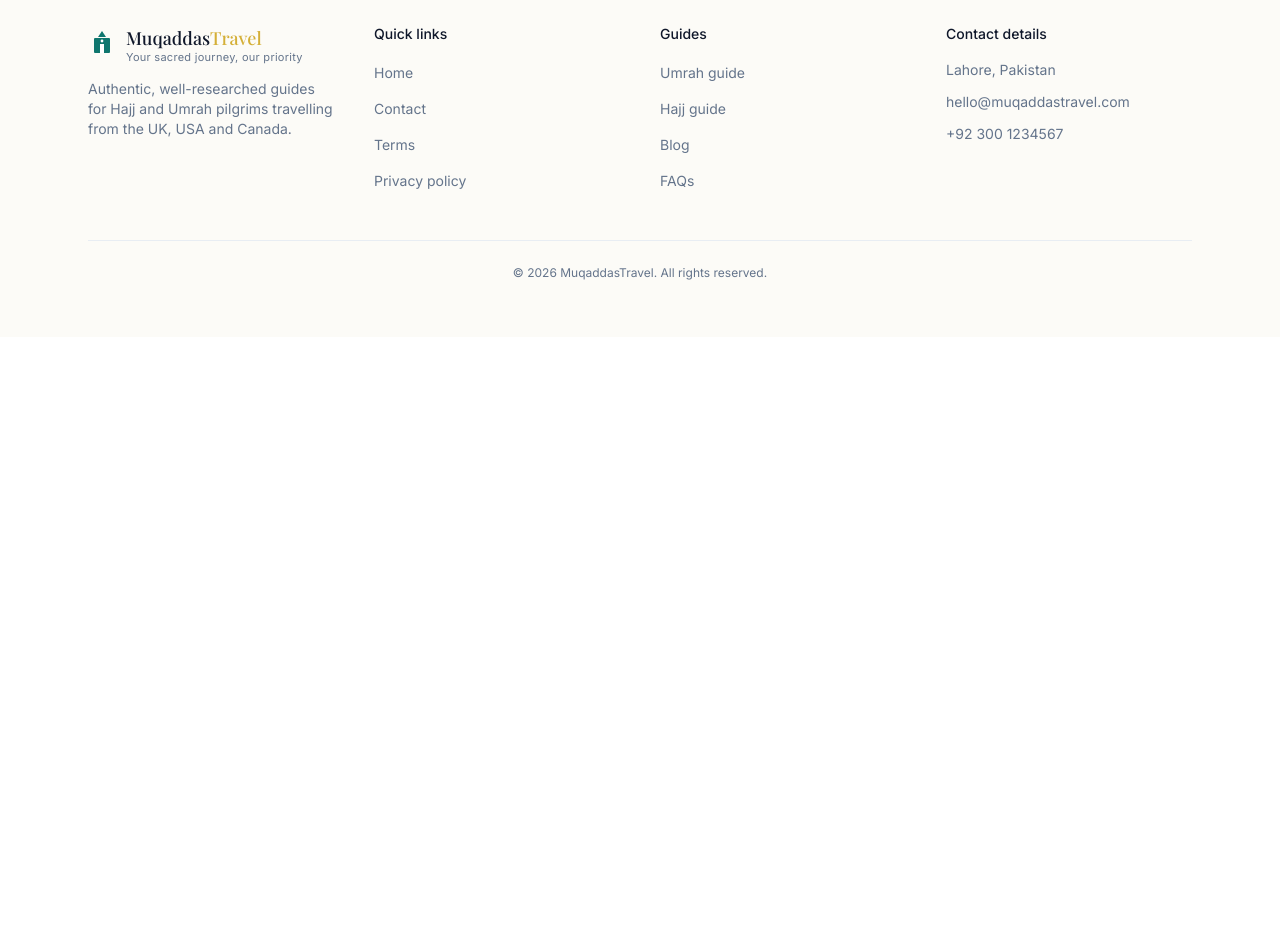
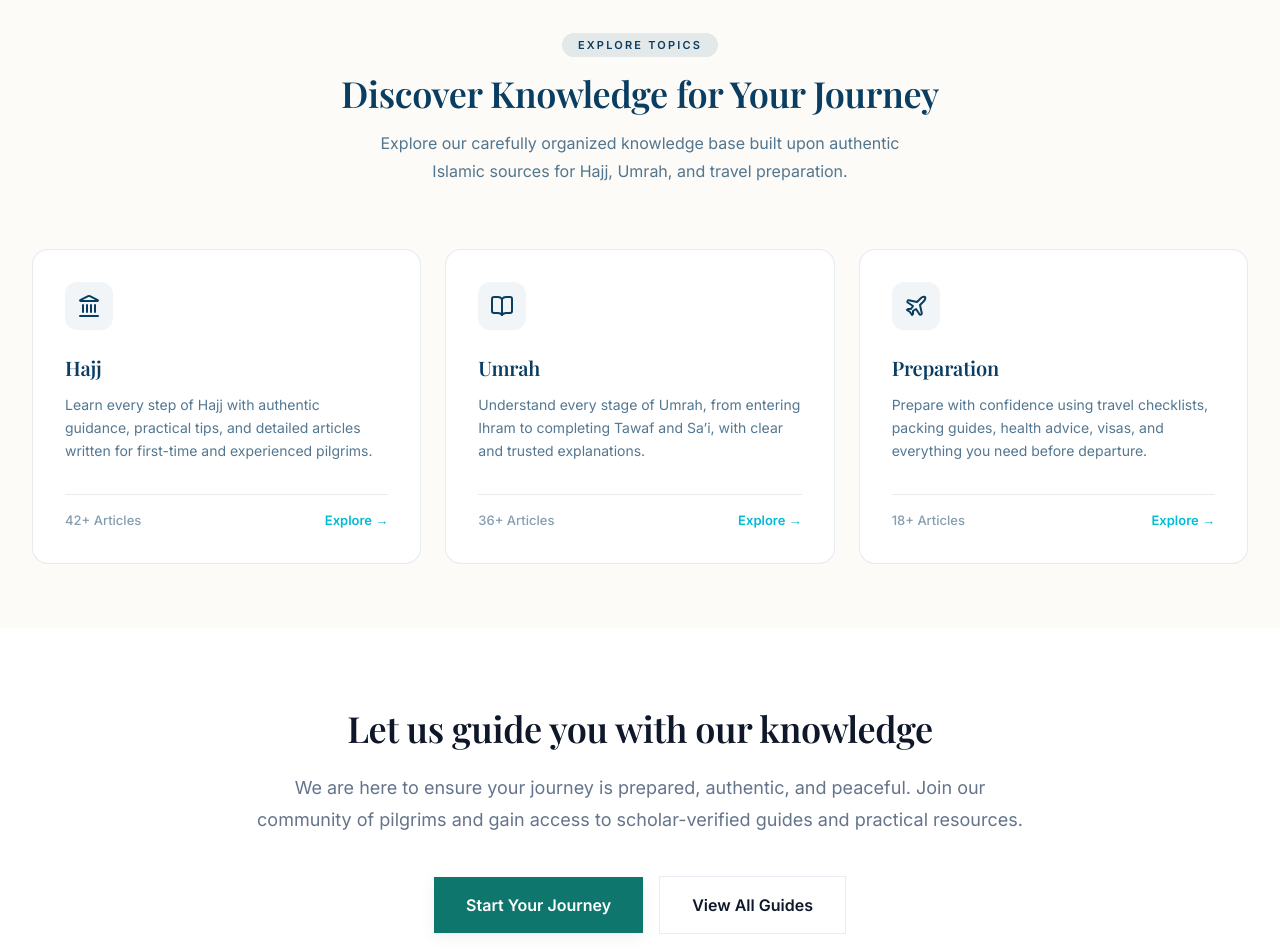
Before and after one commit to ayubliaqat/muqaddastravel, a Next.js app: page / in a window 1280 px wide. Shown: the part 1820-2772 px from the top of the page. Before the commit the page ends 2157 px from the top, so only its background shows below. Built offline with nearby package versions, Linux system fonts and the light colour scheme.

Commit message:
New CTA section added...!

```diff
--- a/src/app/(frontend)/page.tsx
+++ b/src/app/(frontend)/page.tsx
@@ -1,4 +1,6 @@
+import { ExploreTopics } from '@/components/Home/ExploreTopics'
 import { HomeHero } from '@/components/Home/HomeHero'
+import { JourneyCTA } from '@/components/Home/JourneyCTA'
 import { LatestArticles } from '@/components/Home/LatestArticles'
 import { TrustHighlights } from '@/components/Home/TrustHighlights'
 
@@ -8,6 +10,8 @@ export default function Home() {
       <HomeHero />
       <TrustHighlights />
       <LatestArticles />
+      <ExploreTopics />
+      <JourneyCTA />
     </>
   )
 }
--- /dev/null
+++ b/src/components/Home/ExploreTopics.tsx
@@ -0,0 +1,83 @@
+import Link from 'next/link'
+import { Landmark, BookOpen, Plane } from 'lucide-react'
+const topics = [
+  {
+    title: 'Hajj',
+    description:
+      'Learn every step of Hajj with authentic guidance, practical tips, and detailed articles written for first-time and experienced pilgrims.',
+    href: '/blog/category/hajj',
+    icon: Landmark,
+    articles: '42+ Articles',
+  },
+  {
+    title: 'Umrah',
+    description:
+      'Understand every stage of Umrah, from entering Ihram to completing Tawaf and Sa’i, with clear and trusted explanations.',
+    href: '/blog/category/umrah',
+    icon: BookOpen,
+    articles: '36+ Articles',
+  },
+  {
+    title: 'Preparation',
+    description:
+      'Prepare with confidence using travel checklists, packing guides, health advice, visas, and everything you need before departure.',
+    href: '/blog/category/preparation',
+    icon: Plane,
+    articles: '18+ Articles',
+  },
+]
+
+export function ExploreTopics() {
+  return (
+    <section className="bg-[#FCFBF7] py-16">
+      <div className="mx-auto max-w-7xl px-6 lg:px-8">
+        {/* Heading: Reduced top/bottom spacing and font sizes */}
+        <div className="mx-auto mb-16 max-w-2xl text-center">
+          <span className="inline-flex rounded-full bg-[#0A3D62]/10 px-4 py-1 text-[11px] font-bold uppercase tracking-[0.2em] text-[#0A3D62]">
+            Explore Topics
+          </span>
+
+          <h2 className="mt-4 text-3xl font-semibold tracking-tight text-[#0A3D62] md:text-4xl">
+            Discover Knowledge for Your Journey
+          </h2>
+
+          <p className="mx-auto mt-4 max-w-xl text-base leading-7 text-[#0A3D62]/70">
+            Explore our carefully organized knowledge base built upon authentic Islamic sources for
+            Hajj, Umrah, and travel preparation.
+          </p>
+        </div>
+
+        {/* Cards: Reduced padding and rounded corners for a sleeker look */}
+        <div className="grid gap-6 md:grid-cols-3">
+          {topics.map((topic) => {
+            const Icon = topic.icon
+            return (
+              <Link
+                key={topic.title}
+                href={topic.href}
+                className="group flex flex-col rounded-2xl border border-[#0A3D62]/10 bg-white p-8 transition-all duration-300 hover:-translate-y-1 hover:border-[#00BCD4]/30 hover:shadow-lg"
+              >
+                <div className="mb-6 flex h-12 w-12 items-center justify-center rounded-xl bg-[#0A3D62]/5 transition-colors group-hover:bg-[#00BCD4]/10">
+                  <Icon className="h-6 w-6 text-[#0A3D62] transition-colors group-hover:text-[#00BCD4]" />
+                </div>
+
+                <h3 className="text-xl font-semibold text-[#0A3D62]">{topic.title}</h3>
+
+                <p className="mt-3 flex-grow text-sm leading-relaxed text-[#0A3D62]/70">
+                  {topic.description}
+                </p>
+
+                <div className="mt-8 flex items-center justify-between border-t border-[#0A3D62]/10 pt-4">
+                  <span className="text-[13px] font-medium text-[#0A3D62]/50">
+                    {topic.articles}
+                  </span>
+                  <span className="text-[13px] font-bold text-[#00BCD4]">Explore →</span>
+                </div>
+              </Link>
+            )
+          })}
+        </div>
+      </div>
+    </section>
+  )
+}
--- /dev/null
+++ b/src/components/Home/JourneyCTA.tsx
@@ -0,0 +1,30 @@
+export function JourneyCTA() {
+  return (
+    <section className="bg-background py-20 px-6">
+      <div className="mx-auto max-w-3xl text-center">
+        {/* Using --text-primary for the heading */}
+        <h3 className="text-3xl font-semibold tracking-tight text-primary md:text-4xl">
+          Let us guide you with our knowledge
+        </h3>
+
+        {/* Using --text-secondary for the body text */}
+        <p className="mt-6 text-lg leading-8 text-secondary">
+          We are here to ensure your journey is prepared, authentic, and peaceful. Join our
+          community of pilgrims and gain access to scholar-verified guides and practical resources.
+        </p>
+
+        <div className="mt-10 flex flex-col items-center gap-4 sm:flex-row sm:justify-center">
+          {/* Using --brand for primary background */}
+          <button className="rounded-[--radius-md] bg-brand px-8 py-4 font-semibold text-white transition-all hover:bg-brand-hover shadow-soft">
+            Start Your Journey
+          </button>
+
+          {/* Using --border and --text-primary for secondary button */}
+          <button className="rounded-[--radius-md] border border-border px-8 py-4 font-semibold text-primary transition-all hover:bg-section">
+            View All Guides
+          </button>
+        </div>
+      </div>
+    </section>
+  )
+}
```
